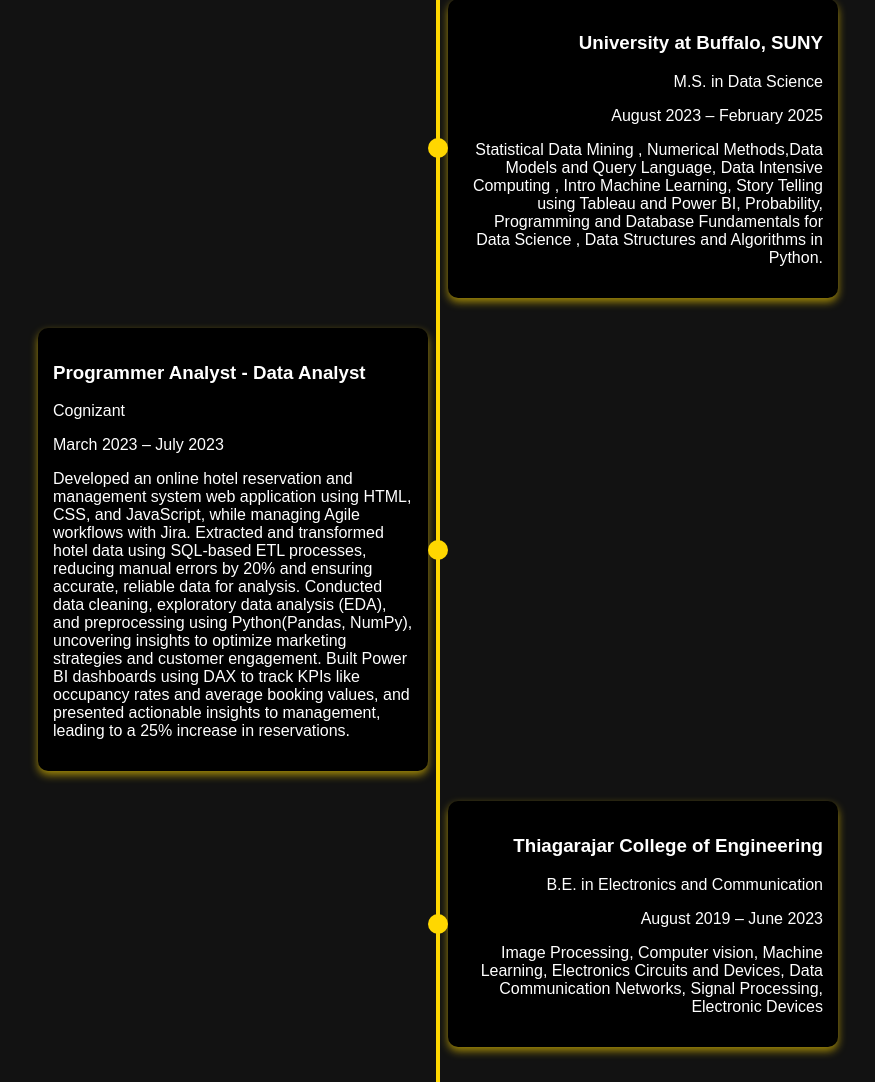
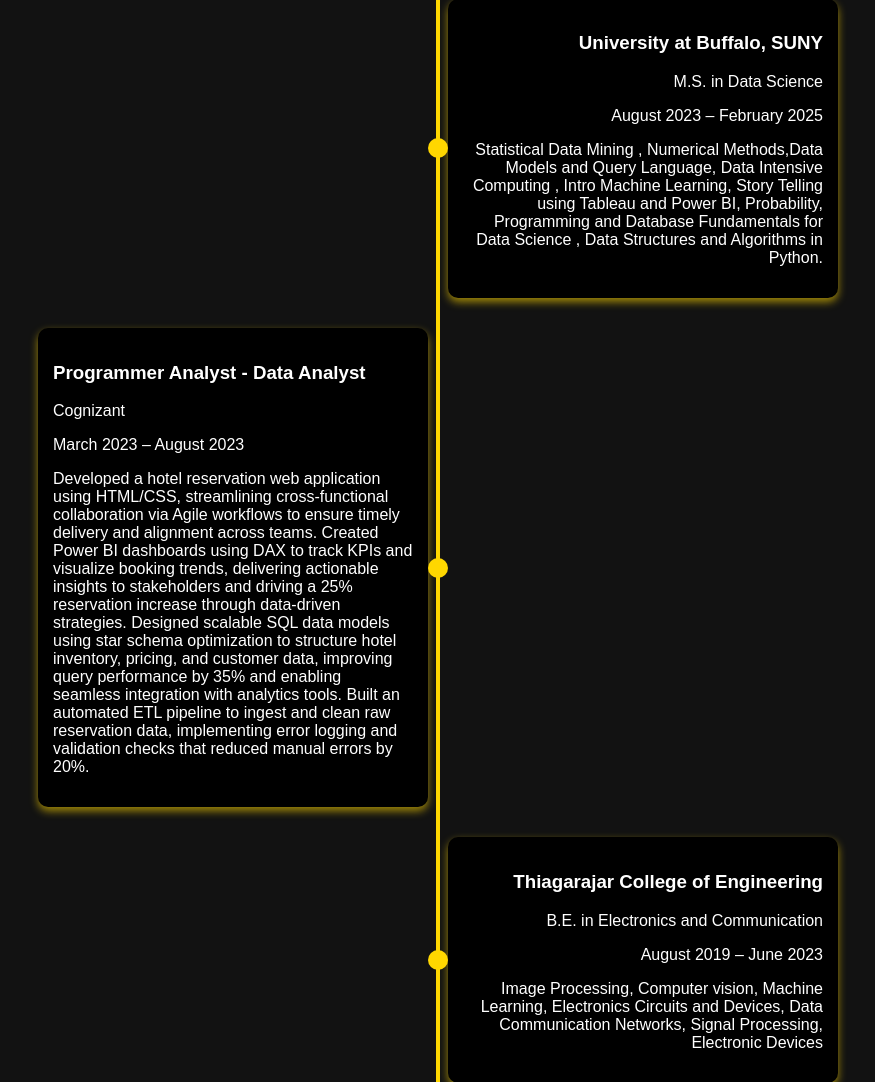
Before and after one commit to vslokesh05/Lokesh-Velmurugan-Sujatha-Portfolio, a Flask app: page / in a window 1280 px wide. Shown: the part 2300-3382 px from the top of the page, without its empty margins (202-1077 px from the left). Run offline with Flask 2, Linux system fonts and the light colour scheme.

Commit message:
index.html

```diff
--- a/templates/index.html
+++ b/templates/index.html
@@ -89,11 +89,12 @@
             <div class="timeline-content">
                 <h3>Programmer Analyst - Data Analyst </h3>
                 <p>Cognizant</p>
-                <p>March 2023 – July 2023</p>
-                <p>Developed an online hotel reservation and management system web application using HTML, CSS, and JavaScript, while managing Agile workflows with Jira.
-                   Extracted and transformed hotel data using SQL-based ETL processes, reducing manual errors by 20% and ensuring accurate, reliable data for analysis.
-                   Conducted data cleaning, exploratory data analysis (EDA), and preprocessing using Python(Pandas, NumPy), uncovering insights to optimize marketing strategies and customer engagement.
-                   Built Power BI dashboards using DAX to track KPIs like occupancy rates and average booking values, and presented actionable insights to management, leading to a 25% increase in reservations.
+                <p>March 2023 – August 2023</p>
+                <p>Developed a hotel reservation web application using HTML/CSS, streamlining cross-functional collaboration via Agile workflows to ensure timely delivery and alignment across teams.
+                   Created Power BI dashboards using DAX to track KPIs and visualize booking trends, delivering actionable insights to stakeholders and driving a 25% reservation increase through data-driven strategies.
+                   Designed scalable SQL data models using star schema optimization to structure hotel inventory, pricing, and customer data, improving query performance by 35% and enabling seamless integration with analytics tools.
+                   Built an automated ETL pipeline to ingest and clean raw reservation data, implementing error logging and validation checks that reduced manual errors by 20%.
+
                 </p>
             </div>
         </div>
```
